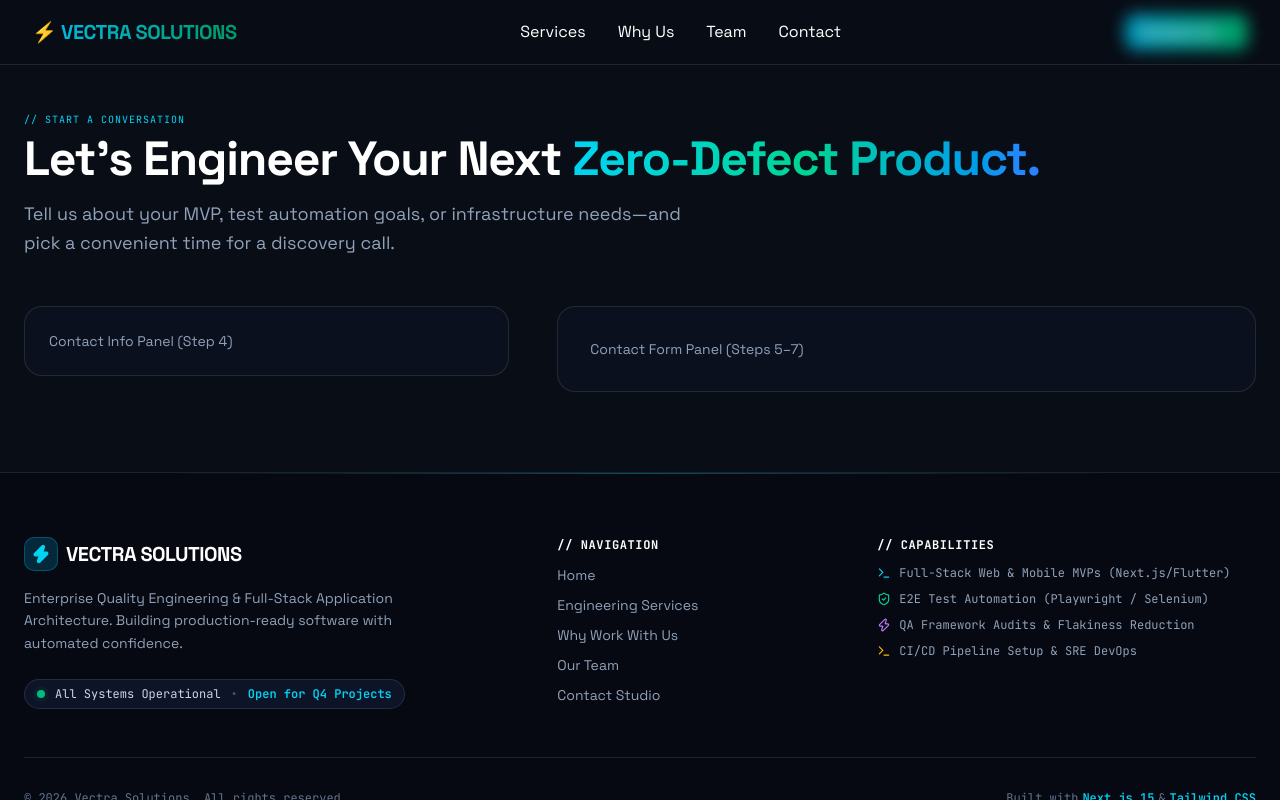
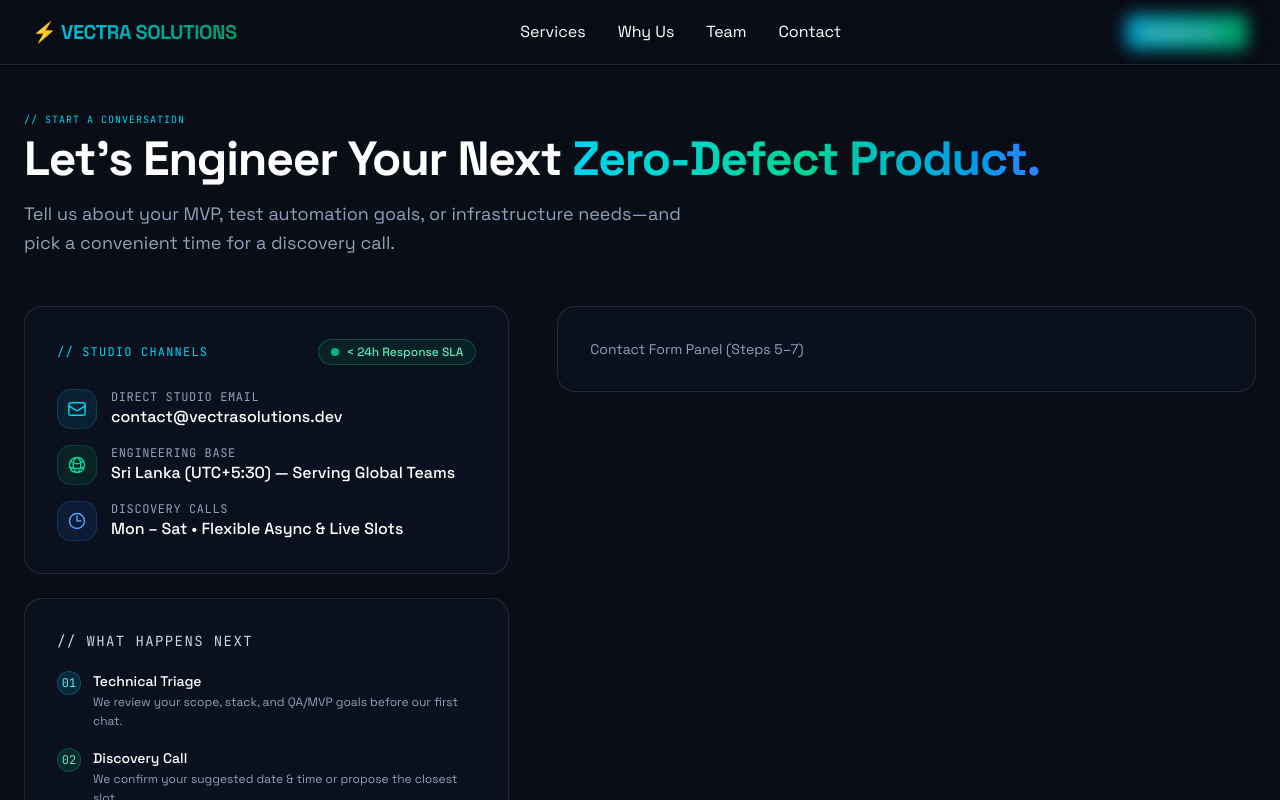
Before and after one commit to Nisal97/VectraTechnologiesWebsite, a Next.js app: page /contact in a window 1280 px wide. Shown: the top 800 px of the page. Built offline with nearby package versions, Linux system fonts and the light colour scheme.

Commit message:
form part 5

```diff
--- a/app/contact/page.tsx
+++ b/app/contact/page.tsx
@@ -1,6 +1,7 @@
 import type { Metadata } from "next";
 import Navbar from "@/components/Navbar";
 import Footer from "@/components/Footer";
+import ContactInfo from "@/components/contact/ContactInfo";
 
 export const metadata: Metadata = {
   title: "Contact Studio",
@@ -42,13 +43,7 @@ export default function ContactPage() {
           className="max-w-7xl mx-auto mt-12 grid grid-cols-1 lg:grid-cols-12 gap-8 lg:gap-12 items-start"
         >
           <div className="lg:col-span-5">
-            <div
-              id="contact-info-slot"
-              data-testid="contact-info-slot"
-              className="rounded-2xl border border-white/10 bg-slate-900/40 p-6 text-slate-400 text-sm"
-            >
-              Contact Info Panel (Step 4)
-            </div>
+            <ContactInfo />
           </div>
           <div className="lg:col-span-7">
             <div
--- /dev/null
+++ b/components/contact/ContactInfo.tsx
@@ -0,0 +1,157 @@
+export default function ContactInfo() {
+  return (
+    <aside
+      id="contact-info-panel"
+      data-testid="contact-info-panel"
+      className="space-y-6"
+    >
+      {/* Studio Direct Channels Card */}
+      <div className="rounded-2xl border border-white/10 bg-slate-900/40 backdrop-blur-xl p-6 sm:p-8 space-y-6">
+        <div className="flex items-center justify-between gap-3">
+          <span className="text-xs font-mono uppercase tracking-widest text-cyan-400">
+            // STUDIO CHANNELS
+          </span>
+          <span
+            data-testid="sla-badge"
+            className="inline-flex items-center gap-2 rounded-full border border-emerald-500/30 bg-emerald-500/10 px-3 py-1 text-xs font-medium text-emerald-300"
+          >
+            <span className="h-2 w-2 rounded-full bg-emerald-400 animate-pulse" />
+            &lt; 24h Response SLA
+          </span>
+        </div>
+
+        <div className="space-y-4">
+          {/* Direct Email */}
+          <div className="flex items-start gap-3.5">
+            <div className="flex h-10 w-10 shrink-0 items-center justify-center rounded-xl border border-cyan-500/20 bg-cyan-500/10 text-cyan-400">
+              <svg
+                className="h-5 w-5"
+                fill="none"
+                viewBox="0 0 24 24"
+                stroke="currentColor"
+                strokeWidth={1.75}
+              >
+                <path
+                  strokeLinecap="round"
+                  strokeLinejoin="round"
+                  d="M21.75 6.75v10.5a2.25 2.25 0 01-2.25 2.25h-15a2.25 2.25 0 01-2.25-2.25V6.75m19.5 0A2.25 2.25 0 0019.5 4.5h-15a2.25 2.25 0 00-2.25 2.25m19.5 0v.243a2.25 2.25 0 01-1.07 1.916l-7.5 4.615a2.25 2.25 0 01-2.36 0L3.32 8.91a2.25 2.25 0 01-1.07-1.916V6.75"
+                />
+              </svg>
+            </div>
+            <div>
+              <p className="text-xs font-mono uppercase tracking-wider text-slate-400">
+                Direct Studio Email
+              </p>
+              <a
+                href="mailto:contact@vectrasolutions.dev"
+                data-testid="contact-direct-email"
+                className="text-sm sm:text-base font-medium text-white hover:text-cyan-400 transition-colors"
+              >
+                contact@vectrasolutions.dev
+              </a>
+            </div>
+          </div>
+
+          {/* Operating Region */}
+          <div className="flex items-start gap-3.5">
+            <div className="flex h-10 w-10 shrink-0 items-center justify-center rounded-xl border border-emerald-500/20 bg-emerald-500/10 text-emerald-400">
+              <svg
+                className="h-5 w-5"
+                fill="none"
+                viewBox="0 0 24 24"
+                stroke="currentColor"
+                strokeWidth={1.75}
+              >
+                <path
+                  strokeLinecap="round"
+                  strokeLinejoin="round"
+                  d="M12 21a9.004 9.004 0 008.716-6.747M12 21a9.004 9.004 0 01-8.716-6.747M12 21c2.485 0 4.5-4.03 4.5-9S14.485 3 12 3m0 18c-2.485 0-4.5-4.03-4.5-9S9.515 3 12 3m0 0a8.997 8.997 0 017.843 4.582M12 3a8.997 8.997 0 00-7.843 4.582m15.686 0A11.953 11.953 0 0112 10.5c-2.998 0-5.74-1.1-7.843-2.918m15.686 0A8.959 8.959 0 0121 12c0 .778-.099 1.533-.284 2.253m0 0A17.919 17.919 0 0112 16.5c-3.162 0-6.133-.815-8.716-2.247m0 0A9.015 9.015 0 013 12c0-1.605.42-3.113 1.157-4.418"
+                />
+              </svg>
+            </div>
+            <div>
+              <p className="text-xs font-mono uppercase tracking-wider text-slate-400">
+                Engineering Base
+              </p>
+              <p className="text-sm sm:text-base font-medium text-white">
+                Sri Lanka (UTC+5:30) — Serving Global Teams
+              </p>
+            </div>
+          </div>
+
+          {/* Discovery Call Window */}
+          <div className="flex items-start gap-3.5">
+            <div className="flex h-10 w-10 shrink-0 items-center justify-center rounded-xl border border-blue-500/20 bg-blue-500/10 text-blue-400">
+              <svg
+                className="h-5 w-5"
+                fill="none"
+                viewBox="0 0 24 24"
+                stroke="currentColor"
+                strokeWidth={1.75}
+              >
+                <path
+                  strokeLinecap="round"
+                  strokeLinejoin="round"
+                  d="M12 6v6h4.5m4.5 0a9 9 0 11-18 0 9 9 0 0118 0z"
+                />
+              </svg>
+            </div>
+            <div>
+              <p className="text-xs font-mono uppercase tracking-wider text-slate-400">
+                Discovery Calls
+              </p>
+              <p className="text-sm sm:text-base font-medium text-white">
+                Mon – Sat • Flexible Async &amp; Live Slots
+              </p>
+            </div>
+          </div>
+        </div>
+      </div>
+
+      {/* What Happens Next Card */}
+      <div
+        data-testid="contact-process-card"
+        className="rounded-2xl border border-white/10 bg-slate-900/40 backdrop-blur-xl p-6 sm:p-8"
+      >
+        <h2 className="text-sm font-mono uppercase tracking-widest text-slate-300 mb-5">
+          // WHAT HAPPENS NEXT
+        </h2>
+        <ol className="space-y-4 text-sm">
+          <li className="flex items-start gap-3">
+            <span className="flex h-6 w-6 shrink-0 items-center justify-center rounded-full bg-cyan-500/15 border border-cyan-500/30 font-mono text-xs text-cyan-300">
+              01
+            </span>
+            <div>
+              <p className="font-medium text-white">Technical Triage</p>
+              <p className="text-slate-400 text-xs mt-0.5 leading-relaxed">
+                We review your scope, stack, and QA/MVP goals before our first chat.
+              </p>
+            </div>
+          </li>
+          <li className="flex items-start gap-3">
+            <span className="flex h-6 w-6 shrink-0 items-center justify-center rounded-full bg-emerald-500/15 border border-emerald-500/30 font-mono text-xs text-emerald-300">
+              02
+            </span>
+            <div>
+              <p className="font-medium text-white">Discovery Call</p>
+              <p className="text-slate-400 text-xs mt-0.5 leading-relaxed">
+                We confirm your suggested date &amp; time or propose the closest slot.
+              </p>
+            </div>
+          </li>
+          <li className="flex items-start gap-3">
+            <span className="flex h-6 w-6 shrink-0 items-center justify-center rounded-full bg-blue-500/15 border border-blue-500/30 font-mono text-xs text-blue-300">
+              03
+            </span>
+            <div>
+              <p className="font-medium text-white">Actionable Proposal</p>
+              <p className="text-slate-400 text-xs mt-0.5 leading-relaxed">
+                Receive a clear milestone roadmap, timeline, and transparent quote.
+              </p>
+            </div>
+          </li>
+        </ol>
+      </div>
+    </aside>
+  );
+}
```
